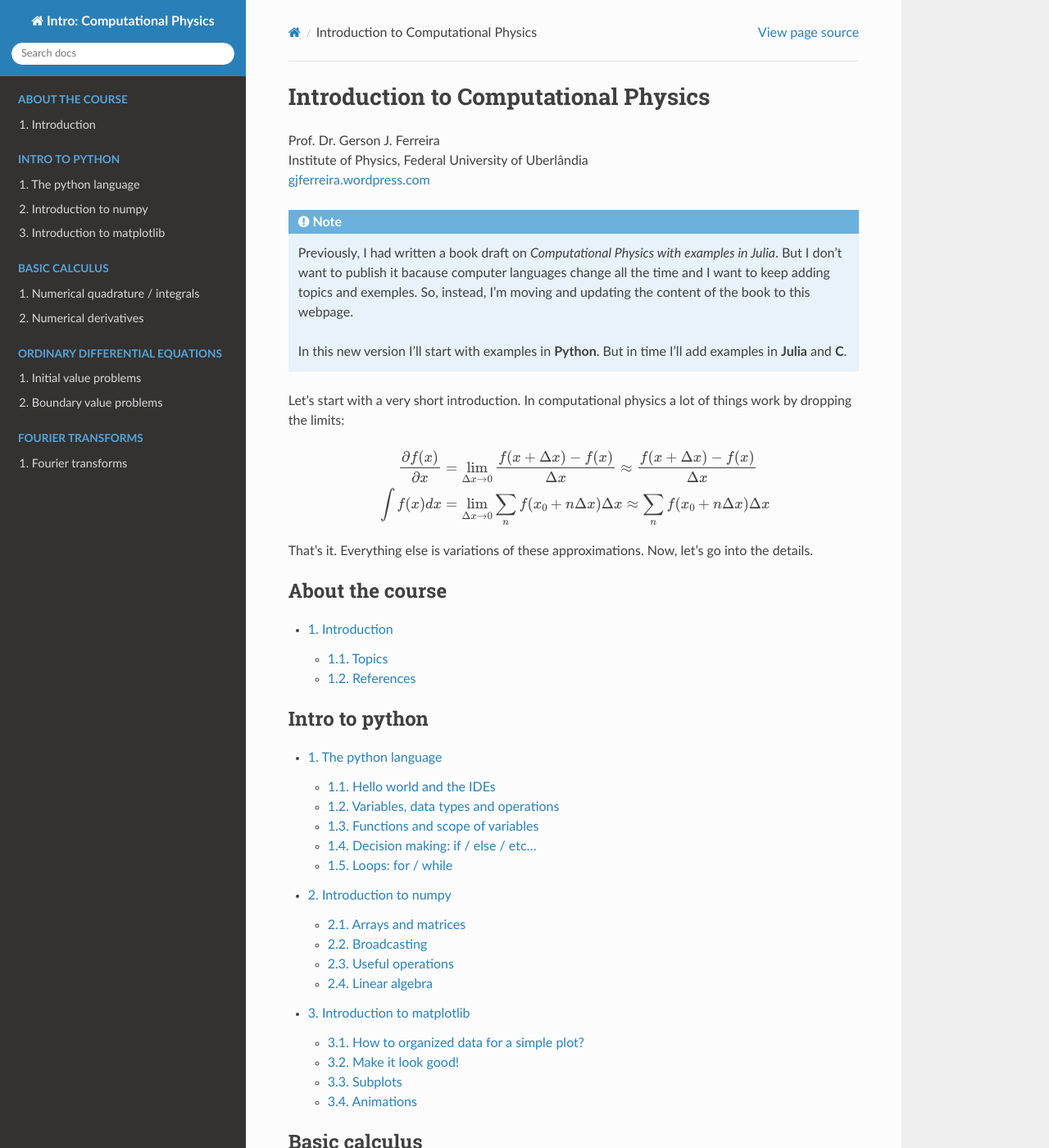
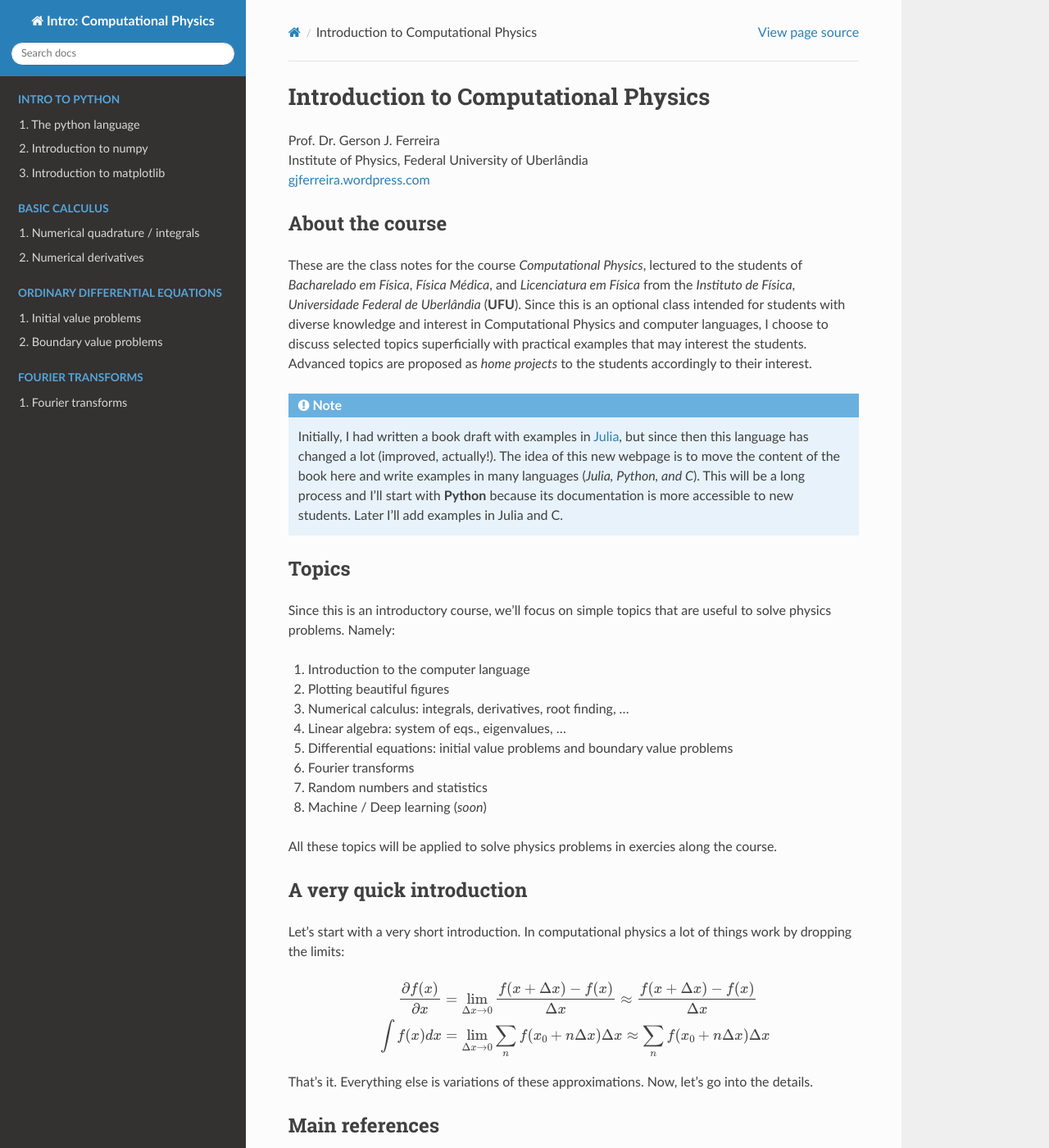
Before and after one commit to gersonjferreira/Computational-Physics-Class-Notes, a Sphinx documentation site: the page built from docs/index.rst, in a window 1280 px wide and 1400 px high. Shown: the whole window at 82% size. Built offline with Sphinx 7.4.7 and the Read the Docs theme 2.0.0, drawn with Linux system fonts in a browser that asks for light colours.

Commit message:
intro to index

```diff
--- a/docs/index.rst
+++ b/docs/index.rst
@@ -5,10 +5,32 @@ Introduction to Computational Physics
 | Institute of Physics, Federal University of Uberlândia
 | `gjferreira.wordpress.com <https://gjferreira.wordpress.com>`_
 
+About the course
+----------------
+
+These are the class notes for the course *Computational Physics*, lectured to the students of *Bacharelado em Física*, *Física Médica*, and *Licenciatura em Física* from the *Instituto de Física*, *Universidade Federal de Uberlândia* (**UFU**). Since this is an optional class intended for students with diverse knowledge and interest in Computational Physics and computer languages, I choose to discuss selected topics superficially with practical examples that may interest the students. Advanced topics are proposed as *home projects* to the students accordingly to their interest.
+
 .. note::
-   Previously, I had written a book draft on *Computational Physics with examples in Julia*. But I don't want to publish it bacause computer languages change all the time and I want to keep adding topics and exemples. So, instead, I'm moving and updating the content of the book to this webpage.
+   Initially, I had written a book draft with examples in `Julia <https://julialang.org>`_, but since then this language has changed a lot (improved, actually!). The idea of this new webpage is to move the content of the book here and write examples in many languages (*Julia, Python, and C*). This will be a long process and I'll start with **Python** because its documentation is more accessible to new students. Later I'll add examples in Julia and C.
 
-   In this new version I'll start with examples in **Python**. But in time I'll add examples in **Julia** and **C**.
+Topics
+------
+
+Since this is an introductory course, we'll focus on simple topics that are useful to solve physics problems. Namely:
+
+#. Introduction to the computer language
+#. Plotting beautiful figures
+#. Numerical calculus: integrals, derivatives, root finding, ...
+#. Linear algebra: system of eqs., eigenvalues, ...
+#. Differential equations: initial value problems and boundary value problems
+#. Fourier transforms
+#. Random numbers and statistics
+#. Machine / Deep learning (*soon*)
+
+All these topics will be applied to solve physics problems in exercies along the course.
+
+A very quick introduction
+-------------------------
 
 Let's start with a very short introduction. In computational physics a lot of things work by dropping the limits:
 
@@ -21,12 +43,15 @@ Let's start with a very short introduction. In computational physics a lot of th
 
 That's it. Everything else is variations of these approximations. Now, let's go into the details.
 
-.. toctree::
-   :numbered:
-   :maxdepth: 2
-   :caption: About the course
+Main references
+---------------
 
-   intro.rst
+.. \textbf{Text-books.} Complementing these notes, complete discussions on the proposed topics can be found on the books available at UFU's library\cite{CScherer2010Metodos, NFranco2006Calculo, Arenales2008Calculo, JCButcher2008NumericalODE, thijssen2007computational, pang2006introduction}, and other references presented throughout the notes.
+
+
+
+Table of contents
+-----------------
 
 .. toctree::
    :numbered:
```
Also changed, not shown: docs/intro.rst (deleted, +0 -29 lines).
